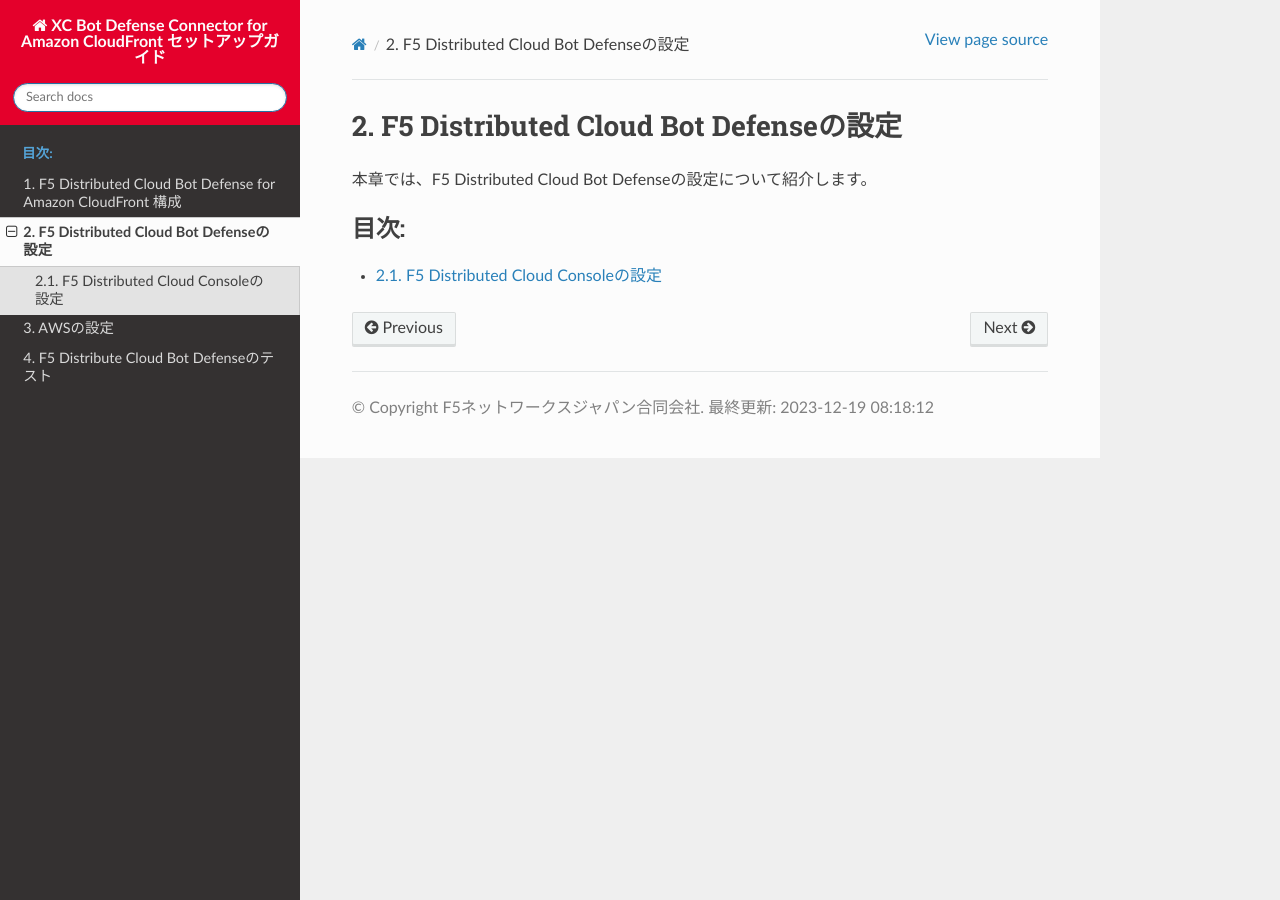
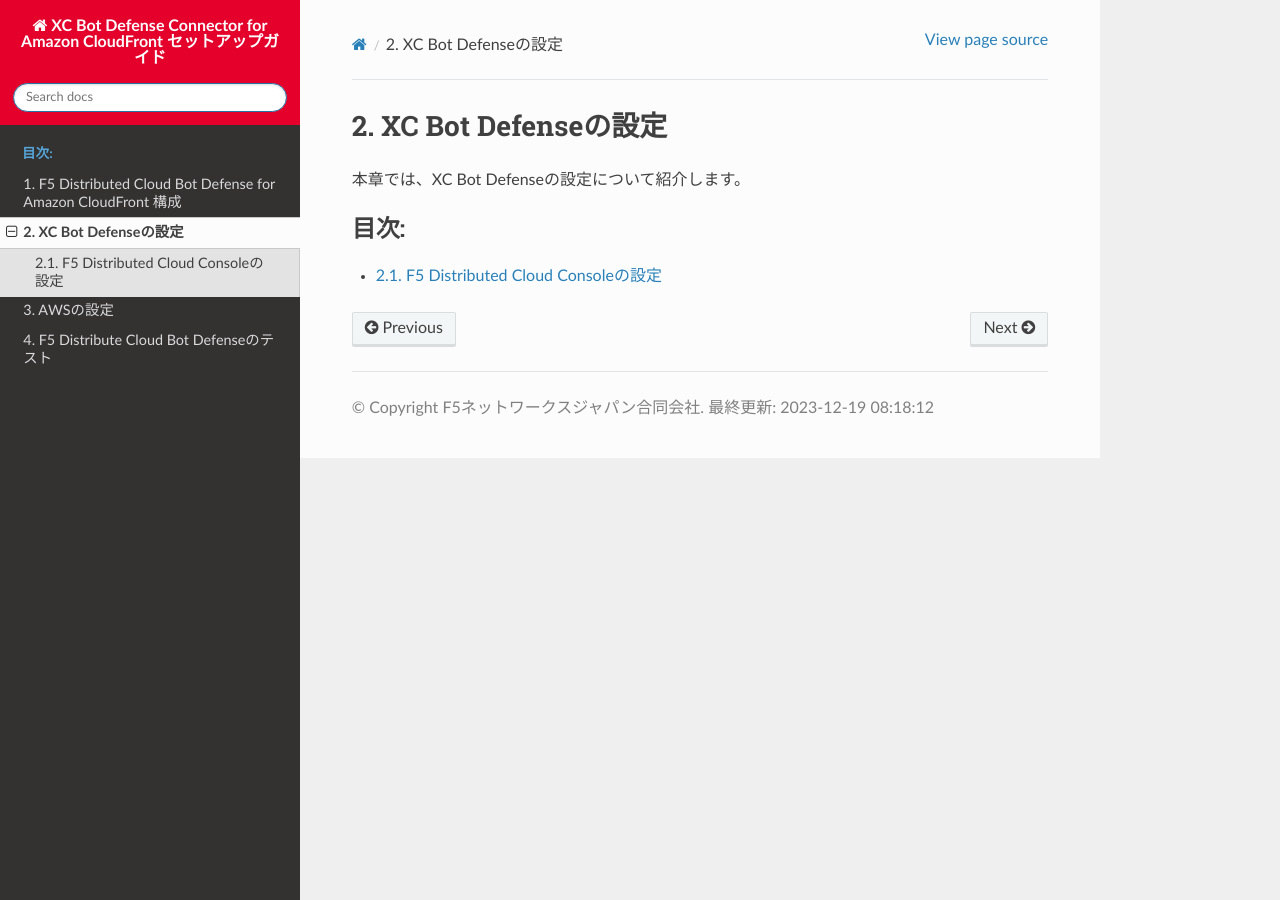
Before and after one commit to BeF5/f5j-xc-bd-cf-connector, a Sphinx documentation site: the page built from docs/content2/content2.rst, in a window 1280 px wide. Built offline with Sphinx 7.4.7 and the Read the Docs theme 2.0.0, drawn with Linux system fonts in a browser that asks for light colours.

Commit message:
Update content2.rst

```diff
--- a/docs/content2/content2.rst
+++ b/docs/content2/content2.rst
@@ -1,7 +1,7 @@
-F5 Distributed Cloud Bot Defenseの設定
+XC Bot Defenseの設定
 ================================================
 
-本章では、F5 Distributed Cloud Bot Defenseの設定について紹介します。
+本章では、XC Bot Defenseの設定について紹介します。
 
 
 .. toctree::
```
